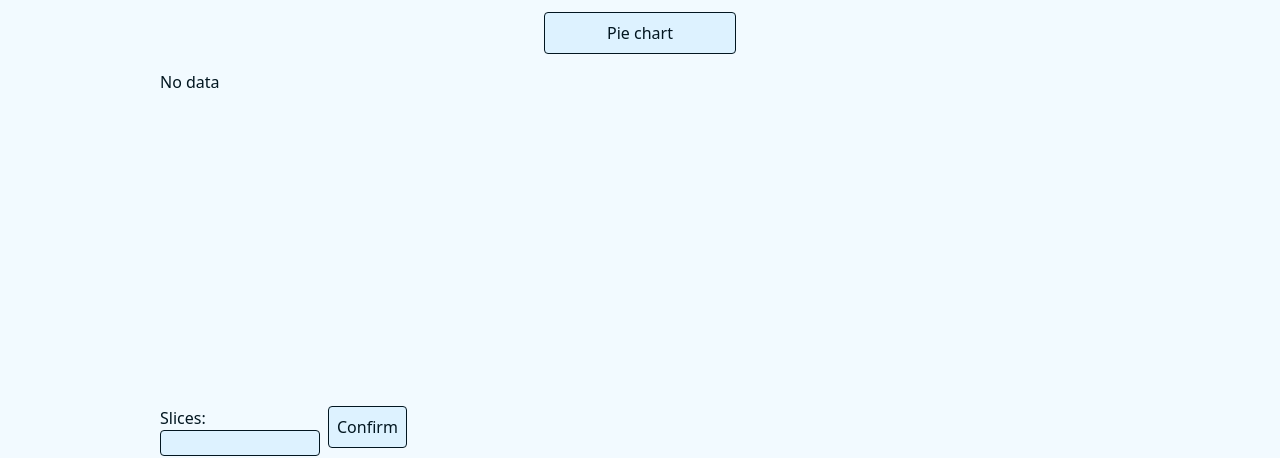
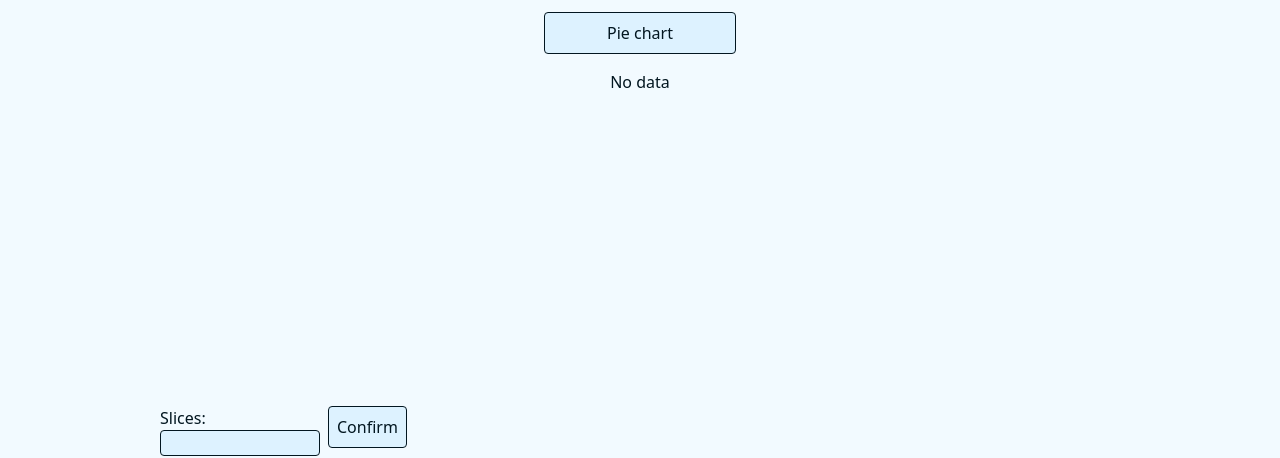
Before and after one commit to GiuliaBonifazi/graph-code-generator, a React (Vite) app: page /graph-options in a window 1280 px wide. Shown: the part 192-650 px from the top of the page. Built offline with nearby package versions, Linux system fonts and the light colour scheme.

Commit message:
centered table in page

```diff
--- a/src/GraphOptions.jsx
+++ b/src/GraphOptions.jsx
@@ -85,8 +85,10 @@ const GraphOptions = () => {
                     navigate('/graph-review/')
                 }}
                 >
-                <div className="overflow-auto lg:h-[20rem]">
-                    <DataTable></DataTable>
+                <div className="w-full flex flex-row justify-center items-center">
+                    <div className="overflow-auto h-[15rem] lg:h-[20rem] w-fit">
+                        <DataTable></DataTable>
+                    </div>
                 </div>
                 <DataPlacementInput></DataPlacementInput>
                 <div id="picked-colors-container" className="flex flex-col lg:flex-row w-full lg:space-x-4 min-h-24">
```
